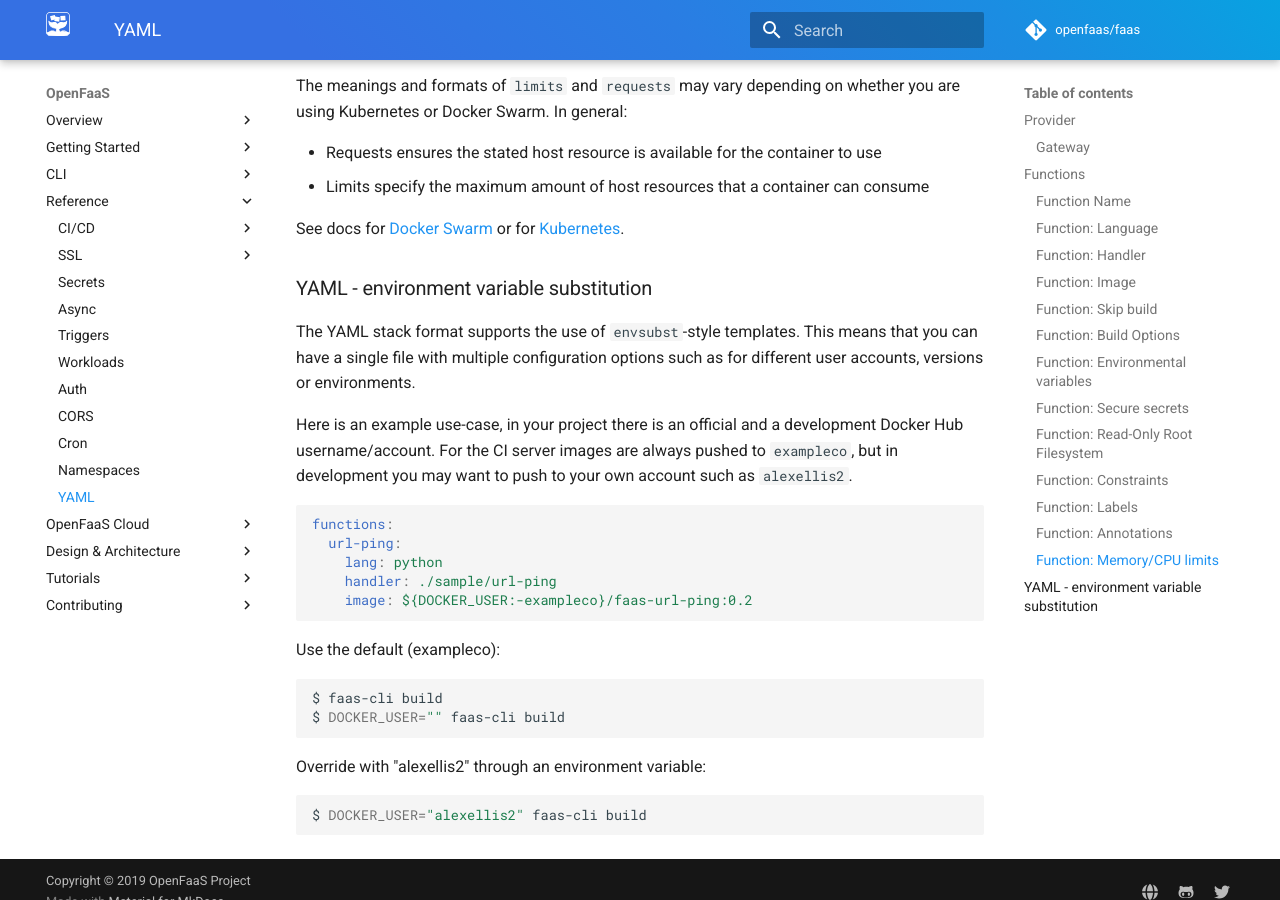
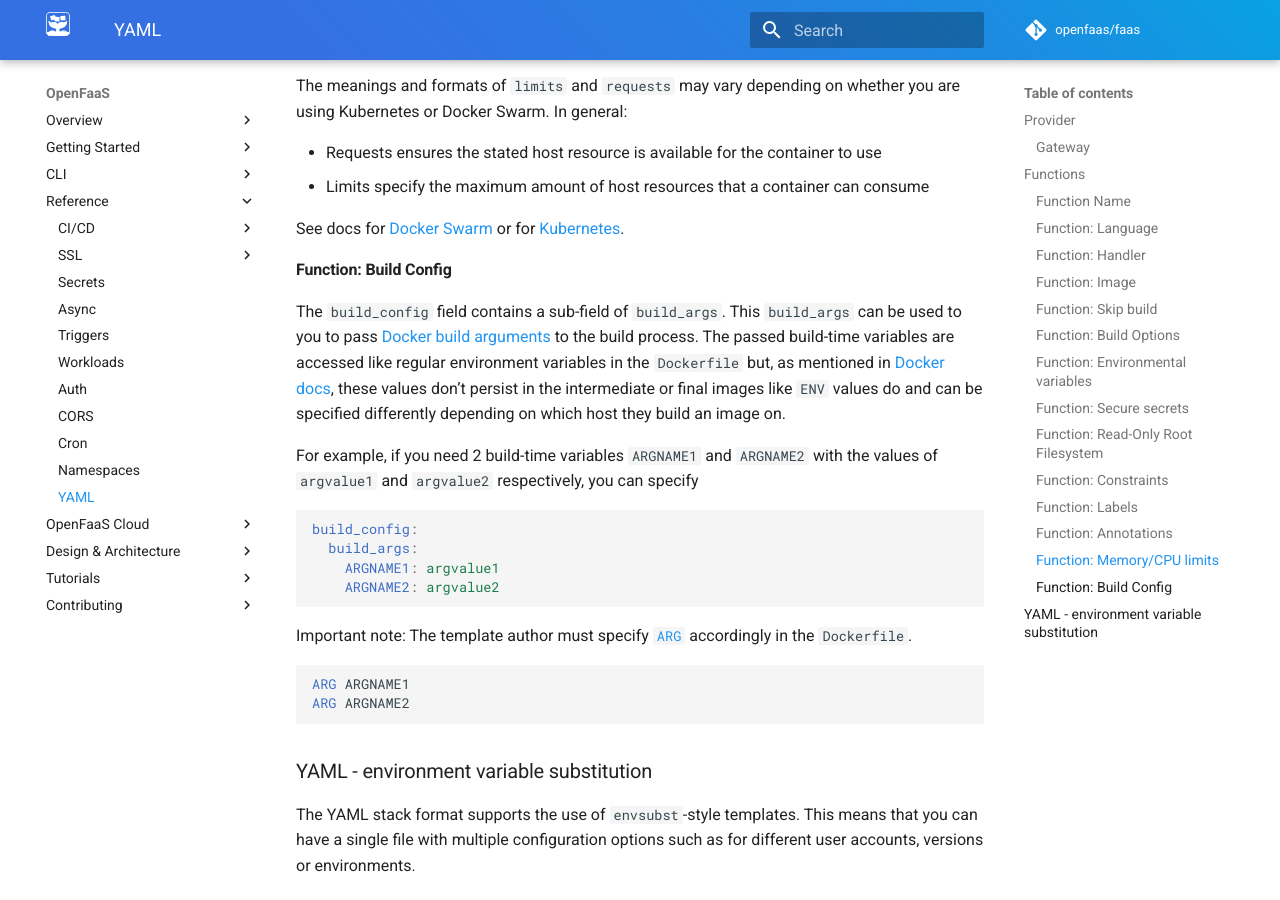
Before and after one commit to openfaas/docs, an MkDocs documentation site: the page built from docs/reference/yaml.md, in a window 1280 px wide and 900 px high, scrolled down 5282 px. Built offline with MkDocs 1.6.1 and Material for MkDocs 9.7.7, drawn with Linux system fonts in a browser that asks for light colours; comment, search, counter and statistics services are not loaded.

Commit message:
Add build_config part to the documentation
We need to support supplying build args via the YAML stack file. These changes will update the documentaion and will guide the users about the usage of build_config and build_args.

Resolves: #687

Signed-off-by: abhayvatoo <abhay.vatoo.jal@gmail.com>

````diff
--- a/docs/reference/yaml.md
+++ b/docs/reference/yaml.md
@@ -239,6 +239,26 @@ The meanings and formats of `limits` and `requests` may vary depending on whethe
 
 See docs for [Docker Swarm](https://docs.docker.com/config/containers/resource_constraints/) or for [Kubernetes](https://kubernetes.io/docs/concepts/configuration/manage-compute-resources-container/#how-pods-with-r    esource-limits-are-run).
 
+#### Function: Build Config
+
+The `build_config` field contains a sub-field of `build_args`. This `build_args` can be used to you to pass [Docker build arguments](https://docs.docker.com/engine/reference/commandline/build/#set-build-time-variables---build-arg) to the build process. The passed build-time variables are accessed like regular environment variables in the `Dockerfile` but, as mentioned in [Docker docs](https://docs.docker.com/engine/reference/commandline/build/#set-build-time-variables---build-arg), these values don’t persist in the intermediate or final images like `ENV` values do and can be specified differently depending on which host they build an image on.
+
+For example, if you need 2 build-time variables `ARGNAME1` and `ARGNAME2` with the values of `argvalue1` and `argvalue2` respectively, you can specify
+
+```yaml
+build_config:
+  build_args:
+    ARGNAME1: argvalue1
+    ARGNAME2: argvalue2
+```
+
+Important note: The template author must specify [`ARG`](https://docs.docker.com/engine/reference/builder/#arg) accordingly in the `Dockerfile`.
+
+```dockerfile
+ARG ARGNAME1
+ARG ARGNAME2
+```
+
 ### YAML - environment variable substitution
 
 The YAML stack format supports the use of `envsubst`-style templates. This means that you can have a single file with multiple configuration options such as for different user accounts, versions or environments.
````
Also changed, not shown: docs/cli/build.md (+12 -1 lines).
